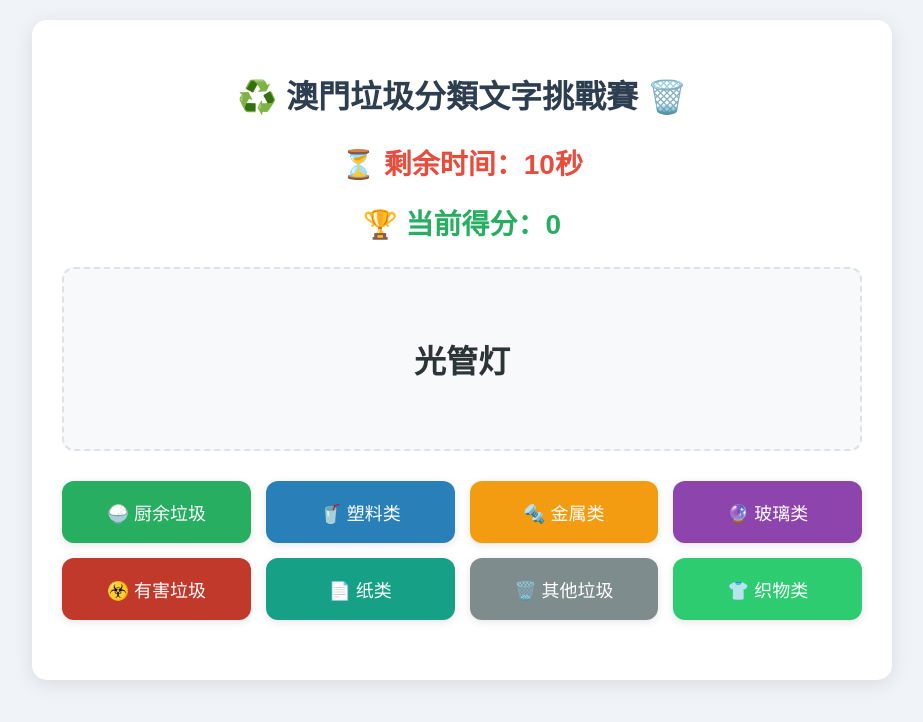
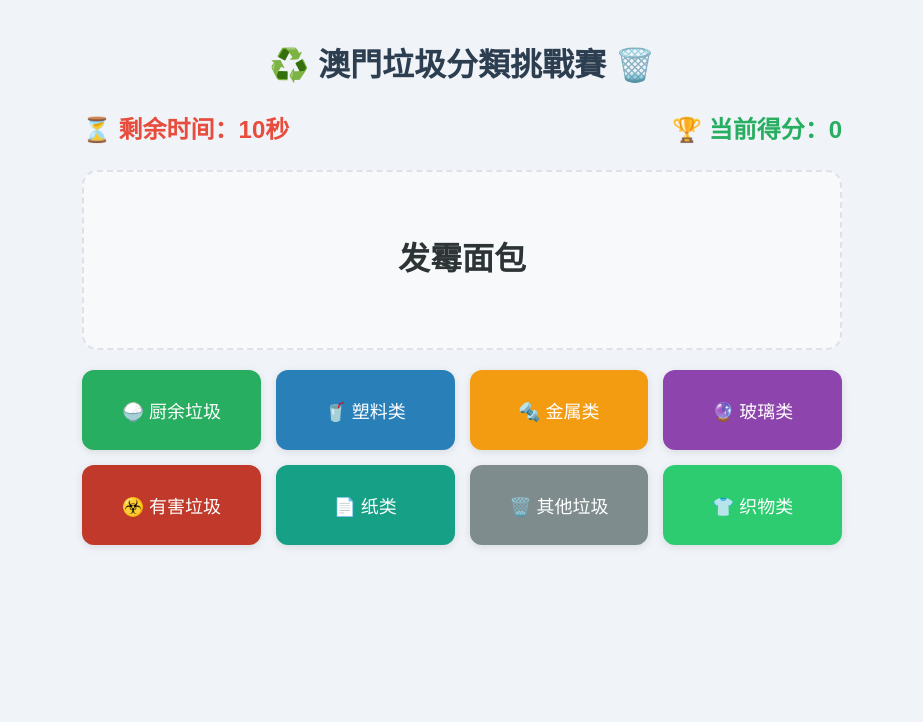
Before and after one commit to laodouvicky/TrashClassification2, a plain HTML site: page index.html in a window 1280 px wide. Shown: the whole page, without its empty margins (178-1101 px from the left). Drawn offline with Linux system fonts and the light colour scheme.

Commit message:
Add files via upload

```diff
--- a/index.html
+++ b/index.html
@@ -2,159 +2,41 @@
 <html lang="zh-Hans">
 <head>
     <meta charset="UTF-8">
-    <title>澳门垃圾分类挑战赛 - 完整版</title>
+    <meta name="viewport" content="width=device-width, initial-scale=1.0">
+    <title>澳门垃圾分类挑战赛</title>
     <style>
-        body {
-            font-family: "微软雅黑", Arial, sans-serif;
-            margin: 0;
-            padding: 20px;
-            background: #f0f4f8;
-            min-height: 100vh;
-        }
-
-        .game-container {
-            max-width: 800px;
-            margin: 0 auto;
-            padding: 30px;
-            background: white;
-            border-radius: 15px;
-            box-shadow: 0 4px 20px rgba(0,0,0,0.1);
-        }
-
-        .question-card {
-            height: 180px;
-            margin: 25px 0;
-            display: flex;
-            align-items: center;
-            justify-content: center;
-            background: #f8f9fa;
-            border-radius: 12px;
-            border: 2px dashed #dee2e6;
-        }
-
-        .question-text {
-            font-size: 32px;
-            font-weight: 700;
-            color: #2d3436;
-            text-align: center;
-            padding: 20px;
-            animation: fadeIn 0.5s;
-        }
-
-        .bins {
-            display: grid;
-            grid-template-columns: repeat(4, 1fr);
-            gap: 15px;
-            margin: 30px 0;
-        }
-
-        .bin-btn {
-            padding: 18px;
-            border: none;
-            border-radius: 12px;
-            cursor: pointer;
-            font-size: 18px;
-            color: white;
-            transition: transform 0.2s;
-            display: flex;
-            align-items: center;
-            justify-content: center;
-            box-shadow: 0 2px 8px rgba(0,0,0,0.1);
-        }
-
-        .bin-btn:disabled {
-            opacity: 0.6;
-            cursor: not-allowed;
-        }
-
-        #timer {
-            font-size: 28px;
-            color: #e74c3c;
-            text-align: center;
-            margin: 20px 0;
-            font-weight: 700;
-        }
-
-        #score {
-            font-size: 28px;
-            color: #27ae60;
-            text-align: center;
-            margin: 20px 0;
-            font-weight: 700;
-        }
-
-        #result {
-            display: none;
-            margin-top: 30px;
-            padding: 25px;
-            background: #fff;
-            border-radius: 15px;
-            box-shadow: 0 2px 12px rgba(0,0,0,0.1);
-        }
-
-        /* 排行榜样式 */
-        .modal {
-            display: none;
-            position: fixed;
-            top: 0;
-            left: 0;
-            width: 100%;
-            height: 100%;
-            background: rgba(0,0,0,0.5);
-            z-index: 999;
-        }
-
-        .leaderboard {
-            position: relative;
-            top: 50%;
-            left: 50%;
-            transform: translate(-50%, -50%);
-            background: white;
-            padding: 25px;
-            border-radius: 15px;
-            max-width: 500px;
-            max-height: 80vh;
-            overflow-y: auto;
-        }
-
-        .player-row {
-            display: flex;
-            justify-content: space-between;
-            padding: 12px;
-            margin: 8px 0;
-            background: #f8f9fa;
-            border-radius: 8px;
-        }
-
-        .button-group {
-            display: flex;
-            gap: 15px;
-            justify-content: center;
-            margin-top: 25px;
-        }
-
-        @keyframes fadeIn {
-            from { opacity: 0; }
-            to { opacity: 1; }
-        }
+        /* 全部样式保留不变 */
+        * { box-sizing: border-box; margin: 0; padding: 0; }
+        body { font-family: "微软雅黑", Arial, sans-serif; background: #f0f4f8; line-height: 1.6; }
+        .game-container { max-width: 800px; margin: 0 auto; padding: 20px; min-height: 100vh; }
+        h1 { color: #2c3e50; text-align: center; margin: 20px 0; font-size: clamp(1.5rem, 5vw, 2rem); }
+        .status-bar { display: flex; justify-content: space-between; margin: 20px 0; font-size: clamp(16px, 4vw, 24px); }
+        #timer { color: #e74c3c; font-weight: 700; }
+        #score { color: #27ae60; font-weight: 700; }
+        .question-card { background: #f8f9fa; border-radius: 15px; border: 2px dashed #dee2e6; margin: 20px 0; padding: 25px; min-height: 180px; display: flex; align-items: center; justify-content: center; }
+        .question-text { font-size: clamp(1.2rem, 6vw, 2rem); font-weight: 700; color: #2d3436; text-align: center; animation: fadeIn 0.5s; }
+        .bins { display: grid; grid-template-columns: repeat(2, 1fr); gap: 12px; margin: 20px 0; }
+        .bin-btn { padding: 15px; border: none; border-radius: 12px; cursor: pointer; font-size: clamp(14px, 4vw, 18px); color: white; display: flex; align-items: center; justify-content: center; box-shadow: 0 2px 8px rgba(0,0,0,0.1); transition: transform 0.2s; min-height: 60px; }
+        .bin-btn:disabled { opacity: 0.6; cursor: not-allowed; }
+        .feedback { position: fixed; top: 50%; left: 50%; transform: translate(-50%, -50%); padding: 15px 30px; border-radius: 40px; font-size: clamp(18px, 5vw, 24px); font-weight: bold; z-index: 1000; animation: feedbackAnim 1.5s ease-out forwards; box-shadow: 0 4px 15px rgba(0,0,0,0.2); }
+        @keyframes feedbackAnim { 0% { opacity: 0; transform: translate(-50%, -30%); } 30% { opacity: 1; transform: translate(-50%, -50%); } 70% { opacity: 1; transform: translate(-50%, -50%); } 100% { opacity: 0; transform: translate(-50%, -70%); } }
+        .correct { background: #27ae60; color: white; }
+        .wrong { background: #e74c3c; color: white; }
+        #result { display: none; margin-top: 30px; padding: 20px; background: white; border-radius: 15px; box-shadow: 0 2px 12px rgba(0,0,0,0.1); }
+        .answer-item { margin-bottom: 15px; padding: 15px; border-radius: 8px; }
+        .correct-bg { background: #e8f5e9; }
+        .wrong-bg { background: #ffebee; }
+        @media (min-width: 768px) { .bins { grid-template-columns: repeat(4, 1fr); gap: 15px; } .bin-btn { font-size: 18px; min-height: 80px; } }
+        @keyframes fadeIn { from { opacity: 0; } to { opacity: 1; } }
     </style>
 </head>
 <body>
-    <div class="modal" id="leaderboardModal">
-        <div class="leaderboard">
-            <h3>🏆 玩家排行榜</h3>
-            <div id="leaderboardList"></div>
-            <button onclick="closeLeaderboard()"
-                    style="margin-top:15px; padding:8px 20px; background:#e74c3c; color:white; border:none; border-radius:20px;">
-                关闭
-            </button>
+    <div class="game-container">
+        <h1>♻️ 澳門垃圾分類挑戰賽 🗑️</h1>
+        <div class="status-bar">
+            <div id="timer">⏳ 剩餘時間：15秒</div>
+            <div id="score">🏆 當前得分：0</div>
         </div>
-    </div>
-
-    <div class="game-container">
-        <h1 style="color: #2c3e50; text-align: center; margin-bottom: 25px;">♻️ 澳門垃圾分類文字挑戰賽 🗑️</h1>
-        <div id="timer">⏳ 剩餘時間：15秒</div>
-        <div id="score">🏆 當前得分：0</div>
 
         <div class="question-card">
             <div class="question-text" id="current-question"></div>
@@ -175,8 +57,8 @@
     </div>
 
 <script>
-// 完整题库 (30项)
-const trashItems = [
+// 原始题库(永不修改)
+const originalTrashItems = [
     { name: "蚝壳", category: "其他垃圾" },
     { name: "中药药渣", category: "厨余垃圾類" },
     { name: "旧公仔", category: "織物類" },
@@ -187,33 +69,32 @@ const trashItems = [
     { name: "陶瓷碎片", category: "其他垃圾" },
     { name: "利是封", category: "紙類" },
     { name: "光管灯", category: "有害垃圾" },
-    // 添加更多题目...
+    { name: "发霉面包", category: "厨余垃圾類" },
     { name: "旧衣服", category: "織物類" },
     { name: "电池", category: "有害垃圾" },
-    { name: "玻璃瓶", category: "玻璃類" },
-    { name: "易拉罐", category: "金屬類" },
-    { name: "塑料袋", category: "塑料類" },
-    { name: "餐巾纸", category: "其他垃圾" },
-    { name: "茶叶渣", category: "厨余垃圾類" },
-    { name: "旧报纸", category: "紙類" },
-    { name: "荧光灯管", category: "有害垃圾" },
-    { name: "泡沫箱", category: "塑料類" },
-    { name: "菜刀", category: "金屬類" },
-    { name: "瓷碗", category: "其他垃圾" },
+    { name: "茶渣", category: "厨余垃圾類" },
+    { name: "玻璃樽", category: "玻璃類" },
+    { name: "尿片", category: "其他垃圾" },
+    { name: "过期药品", category: "有害垃圾" },
+    { name: "海鲜壳", category: "其他垃圾" },
+    { name: "纸包饮品盒", category: "紙類" },
+    { name: "荧光笔", category: "有害垃圾" },
+    { name: "报纸杂志", category: "紙類" },
+    { name: "破损陶瓷碗", category: "其他垃圾" },
+    { name: "杀虫剂罐", category: "有害垃圾" },
+    { name: "蛋壳", category: "厨余垃圾類" },
+    { name: "利乐包", category: "紙類" },
+    { name: "脏纸巾", category: "其他垃圾" },
+    { name: "水银温度计", category: "有害垃圾" },
     { name: "果皮", category: "厨余垃圾類" },
-    { name: "旧床单", category: "織物類" },
-    { name: "油漆桶", category: "有害垃圾" },
-    { name: "纸箱", category: "紙類" },
-    { name: "玻璃杯", category: "玻璃類" },
-    { name: "塑料瓶", category: "塑料類" },
-    { name: "铁锅", category: "金屬類" }
+    { name: "破舊窗簾", category: "織物類" },
+    { name: "舊鎖匙", category: "金屬類" }
 ];
 
-// 排行榜系统
-const storageKey = 'garbageSortingLeaderboard';
-let currentItem, score = 0, timeLeft = 15, timer, answeredItems = [], isGameActive = false;
+// 游戏变量
+let currentItem, score, timeLeft, timer, answeredItems, isGameActive;
+let currentTrashItems = [];
 
-// 核心游戏逻辑
 function manageButtons(state) {
     document.querySelectorAll('.bin-btn').forEach(btn => {
         btn.disabled = !state;
@@ -230,23 +111,15 @@ function showQuestion() {
 
 function updateTimer() {
     if (timeLeft <= 0) return;
-
     timeLeft--;
     document.getElementById('timer').textContent = `⏳ 剩余时间：${timeLeft}秒`;
-
-    if (timeLeft <= 0) {
-        clearInterval(timer);
-        endGame();
-    }
+    if (timeLeft <= 0) endGame();
 }
 
 function nextQuestion() {
-    if (trashItems.length === 0) {
-        endGame();
-        return;
-    }
+    if (currentTrashItems.length === 0) return endGame();
 
-    currentItem = trashItems.pop();
+    currentItem = currentTrashItems.pop();
     showQuestion();
     isGameActive = true;
     manageButtons(true);
@@ -262,7 +135,10 @@ document.querySelector('.bins').addEventListener('click', e => {
 
 function checkAnswer(selectedType) {
     const isCorrect = selectedType === currentItem.category;
+    showFeedback(isCorrect);
+
     score += isCorrect ? 10 : -20;
+    document.getElementById('score').textContent = `🏆 当前得分：${score}`;
 
     answeredItems.push({
         item: currentItem.name,
@@ -270,10 +146,8 @@ function checkAnswer(selectedType) {
         selected: selectedType
     });
 
-    document.getElementById('score').textContent = `🏆 当前得分：${score}`;
-
     setTimeout(() => {
-        if (trashItems.length > 0 && timeLeft > 0) {
+        if (currentTrashItems.length > 0 && timeLeft > 0) {
             nextQuestion();
         } else {
             endGame();
@@ -281,51 +155,12 @@ function checkAnswer(selectedType) {
     }, 500);
 }
 
-// 排行榜功能
-function updateLeaderboard(username) {
-    const leaderboard = JSON.parse(localStorage.getItem(storageKey)) || [];
-    const existing = leaderboard.find(u => u.name === username);
-
-    if (existing) {
-        existing.totalScore += score;
-        existing.playCount++;
-        existing.lastPlay = new Date().toISOString();
-    } else {
-        leaderboard.push({
-            name: username,
-            totalScore: score,
-            playCount: 1,
-            lastPlay: new Date().toISOString()
-        });
-    }
-
-    leaderboard.sort((a, b) =>
-        b.totalScore - a.totalScore ||
-        new Date(b.lastPlay) - new Date(a.lastPlay)
-    );
-
-    localStorage.setItem(storageKey, JSON.stringify(leaderboard));
-}
-
-function showLeaderboard() {
-    const leaderboard = JSON.parse(localStorage.getItem(storageKey)) || [];
-    const listElement = document.getElementById('leaderboardList');
-
-    listElement.innerHTML = leaderboard.slice(0, 20).map((player, index) => `
-        <div class="player-row">
-            <div>${index + 1}. ${player.name}</div>
-            <div>
-                <span>总分: ${player.totalScore}</span> |
-                <span>次数: ${player.playCount}</span>
-            </div>
-        </div>
-    `).join('') || '<p>暂无玩家数据</p >';
-
-    document.getElementById('leaderboardModal').style.display = 'block';
-}
-
-function closeLeaderboard() {
-    document.getElementById('leaderboardModal').style.display = 'none';
+function showFeedback(isCorrect) {
+    const feedback = document.createElement('div');
+    feedback.className = `feedback ${isCorrect ? 'correct' : 'wrong'}`;
+    feedback.textContent = isCorrect ? '哇塞你对了 🥳' : '哦哦你错了 🙅';
+    document.body.appendChild(feedback);
+    setTimeout(() => feedback.remove(), 1500);
 }
 
 function endGame() {
@@ -335,11 +170,9 @@ function endGame() {
 
     const resultHTML = `
         <h3 style="color: #2c3e50; margin-bottom: 20px;">🎮 游戏结束！最终得分：${score}</h3>
-        <div style="columns: 2; gap: 20px;">
+        <div style="columns: 1;">
             ${answeredItems.map(item => `
-                <div style="break-inside: avoid; margin-bottom: 15px; padding: 15px;
-                    background: ${item.correct === item.selected ? '#e8f5e9' : '#ffebee'};
-                    border-radius: 8px;">
+                <div class="answer-item ${item.correct === item.selected ? 'correct-bg' : 'wrong-bg'}">
                     <div style="font-size: 16px; font-weight: 600;">${item.item}</div>
                     <div style="margin-top: 8px;">
                         <span style="color: #636e72;">✓ ${item.correct}</span><br>
@@ -350,63 +183,54 @@ function endGame() {
                 </div>
             `).join('')}
         </div>
-        <div class="button-group">
-            <button onclick="saveResult()"
-                    style="padding:12px 24px; background:#3498db; color:white; border:none; border-radius:8px;">
-                💾 保存成绩
-            </button>
-            <button onclick="showLeaderboard()"
-                    style="padding:12px 24px; background:#9b59b6; color:white; border:none; border-radius:8px;">
-                📊 排行榜
-            </button>
-            <button onclick="location.reload()"
-                    style="padding:12px 24px; background:#2ecc71; color:white; border:none; border-radius:8px;">
-                🔄 再玩一次
-            </button>
-        </div>
+        <button id="restart-btn"
+            style="margin-top:25px; padding:12px 30px;
+                   background:#2ecc71; color:white;
+                   border:none; border-radius:25px;
+                   width:100%; font-size:18px;">
+            🔄 再玩一次
+        </button>
     `;
 
-    document.getElementById('result').innerHTML = resultHTML;
-    document.getElementById('result').style.display = 'block';
-}
+    const resultDiv = document.getElementById('result');
+    resultDiv.innerHTML = resultHTML;
+    resultDiv.style.display = 'block';
 
-function saveResult() {
-    let username;
-    do {
-        username = prompt('请输入玩家名称（2-12个字符）:')?.trim().substring(0,12);
-    } while (!username || username.length < 2)
-
-    updateLeaderboard(username);
-    alert('成绩已保存！');
+    // 新增重启逻辑
+    document.getElementById('restart-btn').addEventListener('click', init);
 }
 
 function init() {
-    // 深度洗牌题目
-    const shuffledItems = [...trashItems];
-    for (let i = shuffledItems.length - 1; i > 0; i--) {
+    // 深度克隆并洗牌题目
+    currentTrashItems = JSON.parse(JSON.stringify(originalTrashItems));
+    for (let i = currentTrashItems.length - 1; i > 0; i--) {
         const j = Math.floor(Math.random() * (i + 1));
-        [shuffledItems[i], shuffledItems[j]] = [shuffledItems[j], shuffledItems[i]];
+        [currentTrashItems[i], currentTrashItems[j]] = [currentTrashItems[j], currentTrashItems[i]];
     }
-    trashItems.length = 0;
-    trashItems.push(...shuffledItems);
 
-    // 重置游戏状态
+    // 重置状态
     score = 0;
     timeLeft = 15;
     answeredItems = [];
-    isGameActive = true;
-    manageButtons(true);
+    isGameActive = false;
+    manageButtons(false);
 
-    // 初始化计时器
-    clearInterval(timer);
-    document.getElementById('timer').textContent = `⏳ 剩余时间：${timeLeft}秒`;
+    // 清理结果界面
+    document.getElementById('result').style.display = 'none';
+
+    // 重置界面显示
+    document.getElementById('timer').textContent = `⏳ 剩余时间：15秒`;
     document.getElementById('score').textContent = `🏆 当前得分：0`;
+
+    // 清除旧计时器
+    if (timer) clearInterval(timer);
     timer = setInterval(updateTimer, 1000);
 
-    // 显示第一个题目
+    // 开始新游戏
     nextQuestion();
 }
 
+// 初始化游戏
 document.addEventListener('DOMContentLoaded', init);
 </script>
 </body>
```
